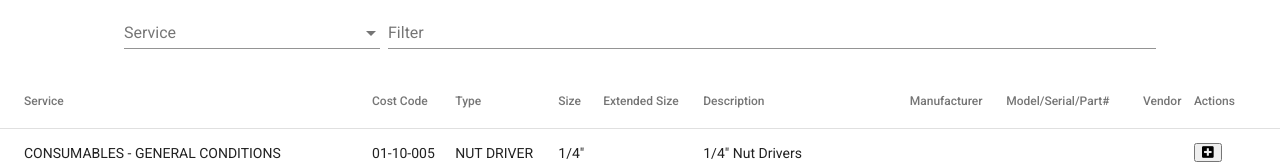
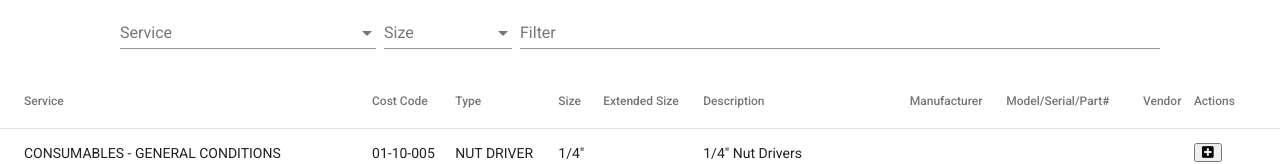
Before and after one commit to bt5e/price-list-email, an Angular app: page / in a window 1280 px wide. Shown: the top 164 px of the page. Built offline with nearby package versions, Linux system fonts and the light colour scheme.

Commit message:
added filtering by size

```diff
--- a/src/app/items/items.component.css
+++ b/src/app/items/items.component.css
@@ -8,10 +8,14 @@ table {
 }
 
 .filter-text-field {
-  width: 60%;
+  width: 50%;
   margin: 4px;
 }
 .filter-service-field {
   width: 20%;
   margin: 4px;
 }
+.filter-size-field {
+  width: 10%;
+  margin: 4px;
+}
--- a/src/app/items/items.component.html
+++ b/src/app/items/items.component.html
@@ -6,6 +6,14 @@
       <mat-select (selectionChange)="applyServiceFilter($event.value)">
         <mat-option *ngFor="let service of services" [value]="service">
           {{service}}
+        </mat-option>
+      </mat-select>
+    </mat-form-field>
+    <mat-form-field class="filter-size-field">
+      <mat-label>Size</mat-label>
+      <mat-select (selectionChange)="applySizeFilter($event.value)">
+        <mat-option *ngFor="let size of sizes" [value]="size">
+          {{size}}
         </mat-option>
       </mat-select>
     </mat-form-field>
--- a/src/app/items/items.component.ts
+++ b/src/app/items/items.component.ts
@@ -17,12 +17,14 @@ export class ItemsComponent implements OnInit {
   displayedColumns: string[] = ['service', 'costCode', 'type', 'size', 'extendedSize', 'description', 'manufacturer', 'modelSerialPartNumber', 'vendor', 'actions'];
   selectedItemsDisplayedColumns: string[] = ['quantity', 'costCode', 'type', 'size', 'extendedSize', 'description', 'manufacturer', 'modelSerialPartNumber', 'vendor', 'actions'];
   excelExportColumns: string[] = ['quantity', 'costCode', 'type', 'size', 'extendedSize', 'description', 'manufacturer', 'modelSerialPartNumber', 'vendor'];
-  services: string[] = ['', 'CONSUMABLES - GENERAL CONDITIONS', 'UNDERGROUND PLUMBING', 'ABOVEGROUND WASTE & VENT'];
+  services: string[];
+  sizes: string[]
   materialList: MatTableDataSource<any>;
   selectedItemsDataSource = new MatTableDataSource<any>();
 
   filterValues = {
     service: '',
+    size: '',
     text: '',
   };
 
@@ -42,20 +44,32 @@ export class ItemsComponent implements OnInit {
     return this.httpClient.get("./assets/data.json");
   }
 
-  private populateTableDataSource(data) {
+  private populateTableDataSource(data: []) {
     this.materialList = new MatTableDataSource(data);
     this.materialList.paginator = this.paginator;
     this.materialList.filterPredicate = this.tableFilter();
+
+    this.sizes = this.createDropDownSelectionsFromRaw(data.map(value => value['size']));
+    this.services = this.createDropDownSelectionsFromRaw(data.map(value => value['service']));
+  }
+
+  private createDropDownSelectionsFromRaw(rawList: any[]): any[] {
+    let dropDownSelections = rawList
+      .filter((value, index, array) => array.indexOf(value) === index)
+      .filter(value => value !== '');
+    dropDownSelections.push(''); // blank selection
+    dropDownSelections.sort();
+    return dropDownSelections;
   }
 
   tableFilter(): (data: any, filter: string) => boolean {
     let filterFunction = function (data, filter): boolean {
       let searchTerms = JSON.parse(filter);
-      return data.service.indexOf(searchTerms.service) !== -1
-        && (
+      return data.service.indexOf(searchTerms.service) !== -1 &&
+        data.size.indexOf(searchTerms.size) !== -1 &&
+        (
           data.costCode.toString().toLowerCase().indexOf(searchTerms.text) !== -1 ||
           data.type.toString().toLowerCase().indexOf(searchTerms.text) !== -1 ||
-          data.size.toString().toLowerCase().indexOf(searchTerms.text) !== -1 ||
           data.extendedSize.toString().toLowerCase().indexOf(searchTerms.text) !== -1 ||
           data.description.toString().toLowerCase().indexOf(searchTerms.text) !== -1 ||
           data.manufacturer.toString().toLowerCase().indexOf(searchTerms.text) !== -1 ||
@@ -73,6 +87,11 @@ export class ItemsComponent implements OnInit {
 
   applyServiceFilter(filterValue: string) {
     this.filterValues.service = filterValue.trim();
+    this.materialList.filter = JSON.stringify(this.filterValues);
+  }
+
+  applySizeFilter(filterValue: string) {
+    this.filterValues.size = filterValue.trim();
     this.materialList.filter = JSON.stringify(this.filterValues);
   }
 
```
